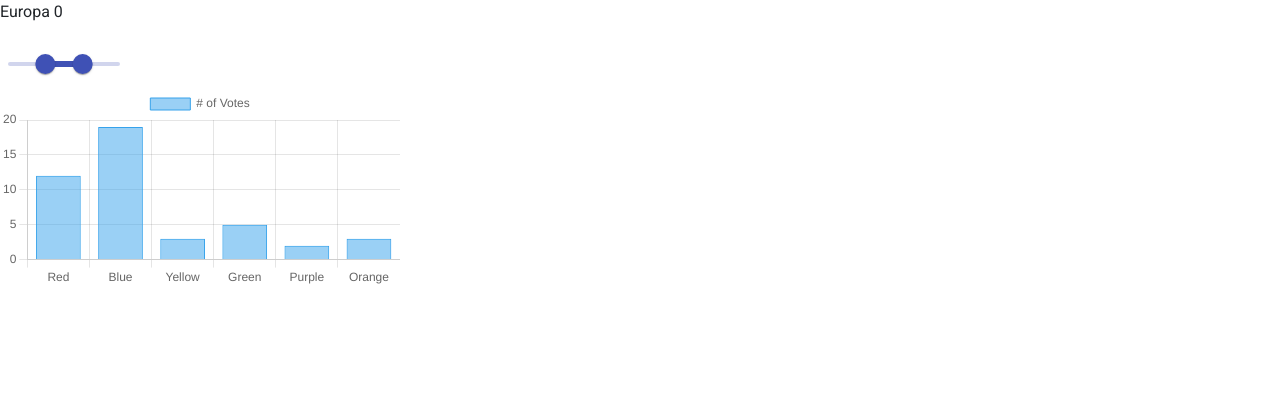
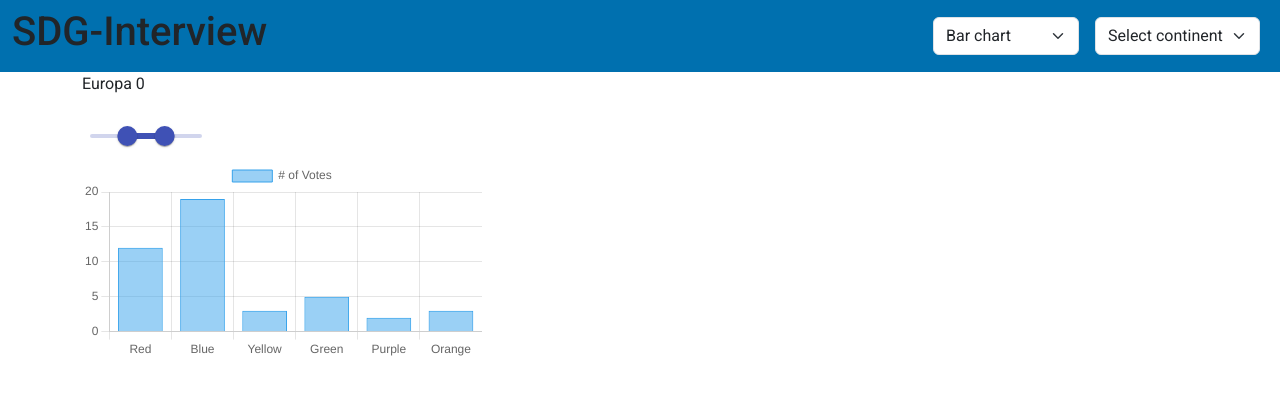
Before and after one commit to chemiya/PR-25-Population-Panel, an Angular app in the folder sdg-interview/: page / in a window 1280 px wide. Shown: the top 394 px of the page. Built offline with nearby package versions, Linux system fonts and the light colour scheme; no server answers.

Commit message:
Navbar with selects

```diff
--- a/sdg-interview/src/app/main/main.component.css
+++ b/sdg-interview/src/app/main/main.component.css
@@ -2,3 +2,6 @@
     width: 400px;
     height: 400px;
 }
+.navbar{
+    background-color: #0070AF;
+}
--- a/sdg-interview/src/app/main/main.component.html
+++ b/sdg-interview/src/app/main/main.component.html
@@ -1,3 +1,50 @@
+<!DOCTYPE html>
+<html lang="en">
+
+<head>
+    <meta charset="UTF-8">
+    <meta name="viewport" content="width=device-width, initial-scale=1.0">
+    <title>Document</title>
+</head>
+
+<body>
+    <nav class="navbar navbar-expand-lg">
+        <div class="container-fluid">
+            <h1>SDG-Interview</h1>
+            <button class="navbar-toggler" type="button" data-bs-toggle="collapse" data-bs-target="#navbarNav"
+                aria-controls="navbarNav" aria-expanded="false" aria-label="Toggle navigation">
+                <span class="navbar-toggler-icon"></span>
+            </button>
+            <div class="collapse navbar-collapse" id="navbarNav">
+                <ul class="navbar-nav ms-auto">
+
+                    <li class="nav-item p-2">
+                        <select class="form-select" >
+                            <option selected value="bar">Bar chart</option>
+                            <option value="circular">Circular chart</option>
+                            <option value="cards">Cards</option>
+                          </select>
+                    </li>
+                    <li class="nav-item p-2">
+                        <select class="form-select" >
+                            <option selected value="continent">Select continent</option>
+                            <option value="europe">Europe</option>
+                            <option value="asia">Asia</option>
+                            <option value="africa">Africa</option>
+                            <option value="oceania">Oceania</option>
+                            <option value="northAmerica">North America</option>
+                            <option value="southAmerica">South America</option>
+                            <option value="antarctica">Antarctica</option>
+                          </select>
+                    </li>
+
+                </ul>
+            </div>
+        </div>
+    </nav>
+    <div class="container">
+        <div class="row">
+            <div class="col">
                 <p>Europa {{populations["Europe"]}}</p>
                 <mat-slider min="200" max="500">
                     <input value="300" matSliderStartThumb>
@@ -7,3 +54,9 @@
                 <div class="chart-div">
                     <canvas id="myChart"></canvas>
                 </div>
+            </div>
+        </div>
+    </div>
+</body>
+
+</html>
```
Lines whose indentation alone changed are shown as unchanged.
